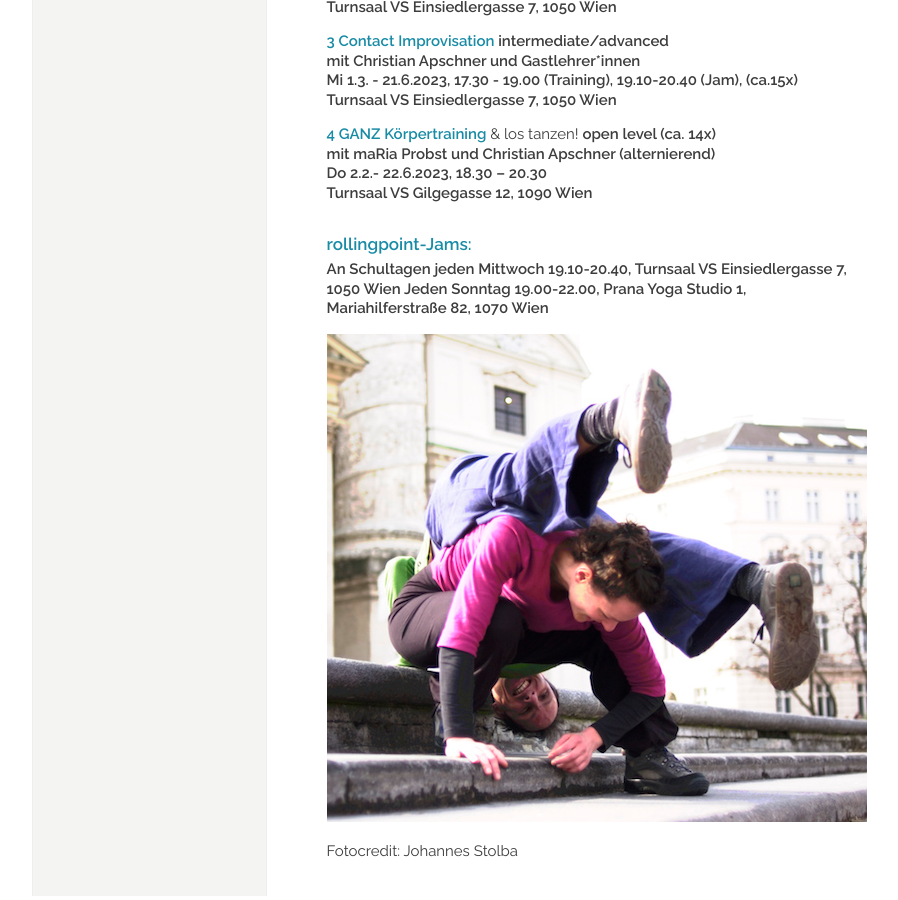
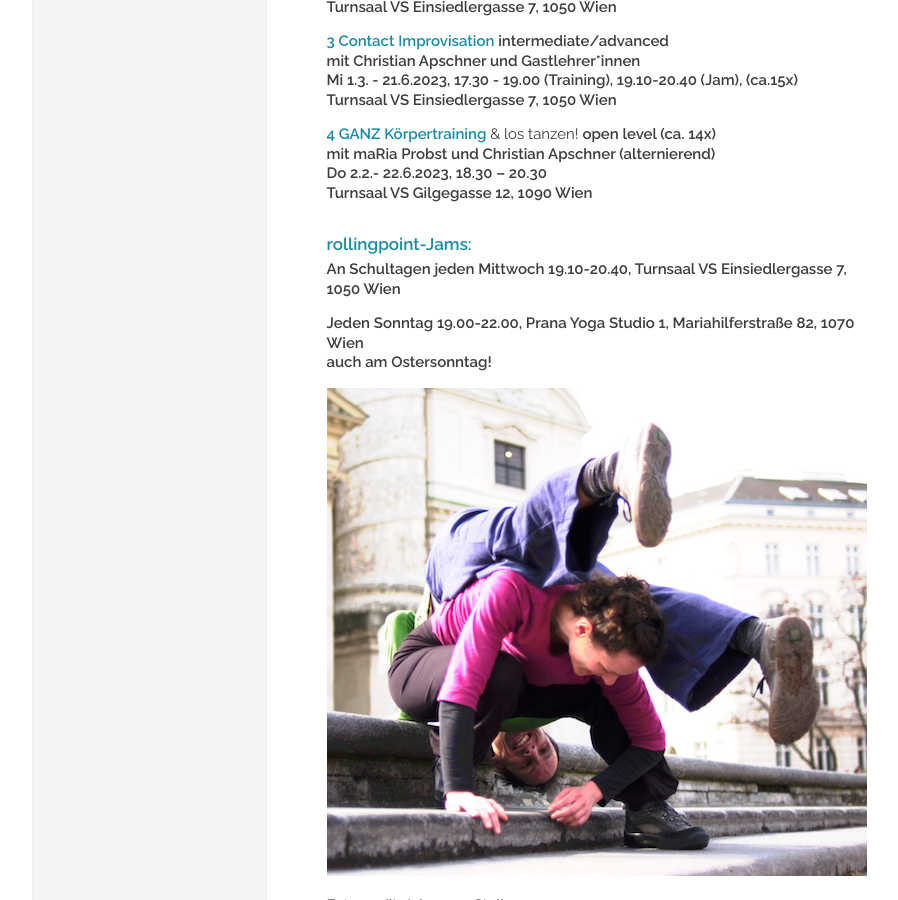
Before and after one commit to manulari/rollingpointat, a Jekyll site: the page built from _pages_de/index.md, in a window 1280 px wide and 900 px high, scrolled down 1456 px. Shown: the whole window, without its empty margins (152-1050 px from the left). Built offline with Jekyll 4.4.1, drawn with Linux system fonts in a browser that asks for light colours; comment, search, counter and statistics services are not loaded.

Commit message:
Update page (de) “index”

```diff
--- a/_pages_de/index.md
+++ b/_pages_de/index.md
@@ -46,7 +46,10 @@ Di 28.2.- 20.6.2023, 18.15 – 20.30 (ca.16x)**\
 
 ##### **[rollingpoint-Jams:](/jams)**
 
-**An Schultagen jeden Mittwoch 19.10-20.40, Turnsaal VS Einsiedlergasse 7, 1050 Wien Jeden Sonntag 19.00-22.00, Prana Yoga Studio 1, Mariahilferstraße 82, 1070 Wien**
+**An Schultagen jeden Mittwoch 19.10-20.40, Turnsaal VS Einsiedlergasse 7, 1050 Wien**
+
+**Jeden Sonntag 19.00-22.00, Prana Yoga Studio 1, Mariahilferstraße 82, 1070 Wien**\
+**auch am Ostersonntag!**
 
 ![Mehr CI auf der Stiege](/assets/uploads/dsc_1941a.jpg "Mehr CI auf der Stiege")
 
```
